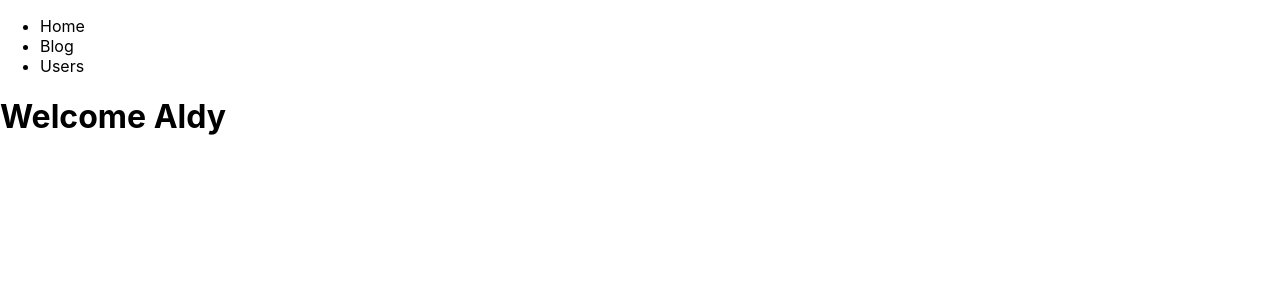
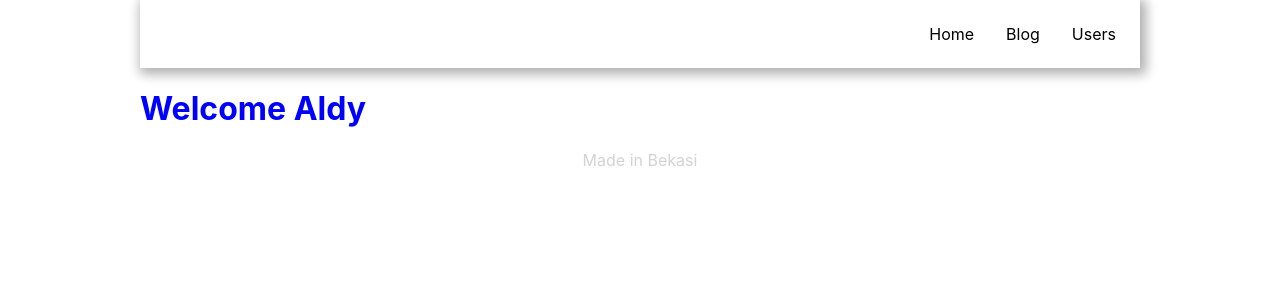
Before and after one commit to Aldycky1/basic-nextjs, a Next.js app: page / in a window 1280 px wide. Shown: the top 300 px of the page. Built offline with nearby package versions, Linux system fonts and the light colour scheme.

Commit message:
membuat layout page

```diff
--- /dev/null
+++ b/components/Footer/Footer.module.css
@@ -0,0 +1,4 @@
+.title {
+  text-align: center;
+  color: lightgray;
+}
--- /dev/null
+++ b/components/Footer/index.tsx
@@ -0,0 +1,9 @@
+import styles from "./Footer.module.css";
+
+export default function Footer() {
+  return (
+    <div>
+      <p className={styles.title}>Made in Bekasi</p>
+    </div>
+  );
+}
--- /dev/null
+++ b/components/Header/Header.module.css
@@ -0,0 +1,14 @@
+.container {
+  padding: 8px;
+  box-shadow: 3px 3px 11px 3px rgb(0 0 0 / 32%);
+}
+
+.list {
+  list-style: none;
+  display: flex;
+  justify-content: flex-end;
+}
+
+.item {
+  margin: 0 16px;
+}
--- a/components/Header/index.tsx
+++ b/components/Header/index.tsx
@@ -1,26 +1,26 @@
-import Link from 'next/link';
-import React from 'react'
+import Link from "next/link";
+import styles from "./Header.module.css";
 
 export default function Header() {
   return (
-     <header>
-        <ul>
-          <li>
+    <header className={styles.container}>
+      <ul className={styles.list}>
+        <li className={styles.item}>
           <Link href="/">
             <a>Home</a>
           </Link>
         </li>
-          <li>
+        <li className={styles.item}>
           <Link href="/blog">
             <a>Blog</a>
           </Link>
         </li>
-          <li>
+        <li className={styles.item}>
           <Link href="/users">
             <a>Users</a>
           </Link>
         </li>
       </ul>
     </header>
-  )
+  );
 }
--- a/pages/blog.tsx
+++ b/pages/blog.tsx
@@ -1,7 +1,8 @@
 export default function Blog() {
   return (
     <div>
-      <p>Blog Page</p>
+      {/* tidak akan pernah ter apply krn tidak diimport*/}
+      <p className="title-homepage">Blog Page</p>
     </div>
   );
 }
--- a/pages/index.tsx
+++ b/pages/index.tsx
@@ -1,11 +1,15 @@
 import type { NextPage } from "next";
+import styles from "../styles/Home.module.css";
 import Header from "../components/Header";
+import Footer from "../components/Footer";
 
 const Home: NextPage = () => {
   return (
     <>
       <Header />
-      <h1>Welcome Aldy</h1>
+      {/* styles using module css */}
+      <h1 className={styles["title-homepage"]}>Welcome Aldy</h1>
+      <Footer />
     </>
   );
 };
--- a/styles/Home.module.css
+++ b/styles/Home.module.css
@@ -1,116 +1,3 @@
-.container {
-  padding: 0 2rem;
+.title-homepage {
+  color: blue;
 }
-
-.main {
-  min-height: 100vh;
-  padding: 4rem 0;
-  flex: 1;
-  display: flex;
-  flex-direction: column;
-  justify-content: center;
-  align-items: center;
-}
-
-.footer {
-  display: flex;
-  flex: 1;
-  padding: 2rem 0;
-  border-top: 1px solid #eaeaea;
-  justify-content: center;
-  align-items: center;
-}
-
-.footer a {
-  display: flex;
-  justify-content: center;
-  align-items: center;
-  flex-grow: 1;
-}
-
-.title a {
-  color: #0070f3;
-  text-decoration: none;
-}
-
-.title a:hover,
-.title a:focus,
-.title a:active {
-  text-decoration: underline;
-}
-
-.title {
-  margin: 0;
-  line-height: 1.15;
-  font-size: 4rem;
-}
-
-.title,
-.description {
-  text-align: center;
-}
-
-.description {
-  margin: 4rem 0;
-  line-height: 1.5;
-  font-size: 1.5rem;
-}
-
-.code {
-  background: #fafafa;
-  border-radius: 5px;
-  padding: 0.75rem;
-  font-size: 1.1rem;
-  font-family: Menlo, Monaco, Lucida Console, Liberation Mono, DejaVu Sans Mono,
-    Bitstream Vera Sans Mono, Courier New, monospace;
-}
-
-.grid {
-  display: flex;
-  align-items: center;
-  justify-content: center;
-  flex-wrap: wrap;
-  max-width: 800px;
-}
-
-.card {
-  margin: 1rem;
-  padding: 1.5rem;
-  text-align: left;
-  color: inherit;
-  text-decoration: none;
-  border: 1px solid #eaeaea;
-  border-radius: 10px;
-  transition: color 0.15s ease, border-color 0.15s ease;
-  max-width: 300px;
-}
-
-.card:hover,
-.card:focus,
-.card:active {
-  color: #0070f3;
-  border-color: #0070f3;
-}
-
-.card h2 {
-  margin: 0 0 1rem 0;
-  font-size: 1.5rem;
-}
-
-.card p {
-  margin: 0;
-  font-size: 1.25rem;
-  line-height: 1.5;
-}
-
-.logo {
-  height: 1em;
-  margin-left: 0.5rem;
-}
-
-@media (max-width: 600px) {
-  .grid {
-    width: 100%;
-    flex-direction: column;
-  }
-}
--- a/styles/globals.css
+++ b/styles/globals.css
@@ -4,6 +4,8 @@ body {
   margin: 0;
   font-family: -apple-system, BlinkMacSystemFont, Segoe UI, Roboto, Oxygen,
     Ubuntu, Cantarell, Fira Sans, Droid Sans, Helvetica Neue, sans-serif;
+  max-width: 1000px;
+  margin: auto;
 }
 
 a {
@@ -14,3 +16,8 @@ a {
 * {
   box-sizing: border-box;
 }
+
+/* global css */
+.title {
+  color: red;
+}
```
Lines whose indentation alone changed are shown as unchanged.
